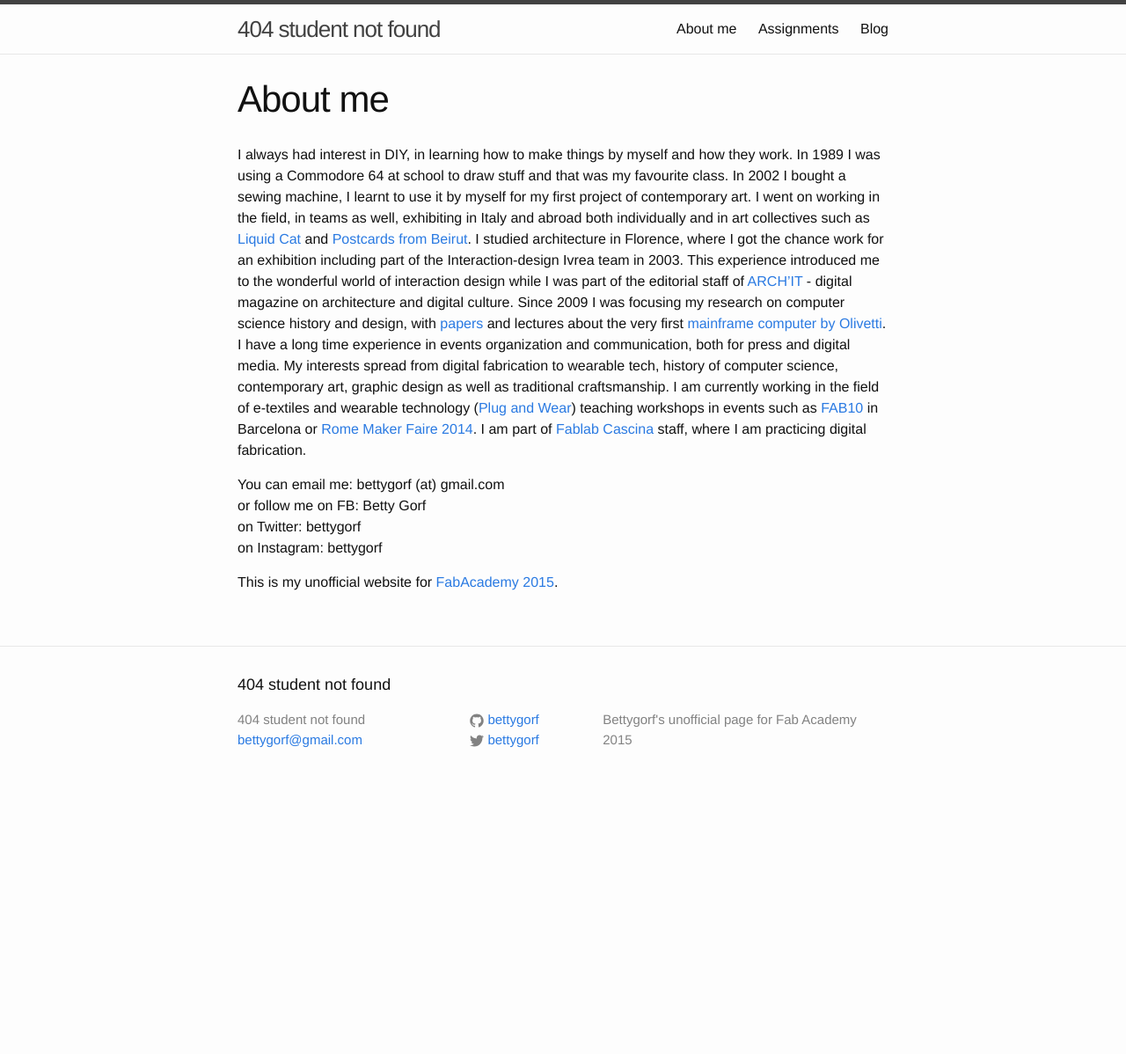
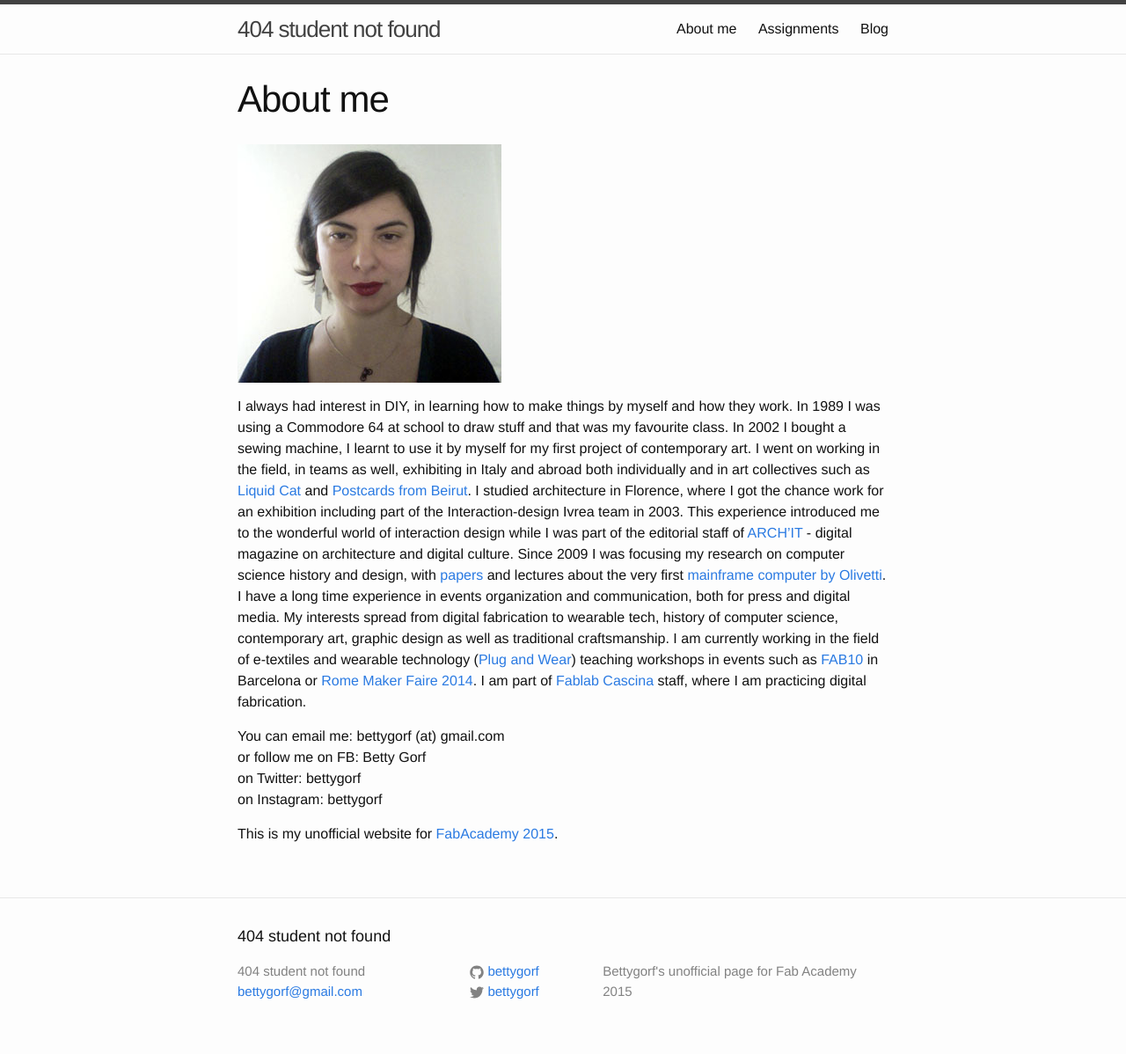
Before and after one commit to bettygorf/bettygorf, a Jekyll site: the page built from about.md, in a window 1280 px wide. Shown: the whole page at 88% size. Built offline with Jekyll 4.4.1, drawn with Linux system fonts in a browser that asks for light colours; before the commit the page ends 912 px from its top, so only the background shows below that.

Commit message:
bettygorf

```diff
--- a/about.md
+++ b/about.md
@@ -3,6 +3,8 @@ layout: page
 title: About me
 permalink: /about/
 ---
+
+![01](/img/elisabetta-mori.jpg)
 
 I always had interest in DIY, in learning how to make things by myself and how they work.
 In 1989 I was using a Commodore 64 at school to draw stuff and that was my favourite class. In 2002 I bought a sewing machine, I learnt to use it by myself for my first project of contemporary art. I went on working in the field, in teams as well, exhibiting in Italy and abroad both individually and in art collectives such as [Liquid Cat](http://www.liquidcat.org) and [Postcards from Beirut](http://www.postcardsfrombeirut.org).
```
Also changed, not shown: 2 other files.
